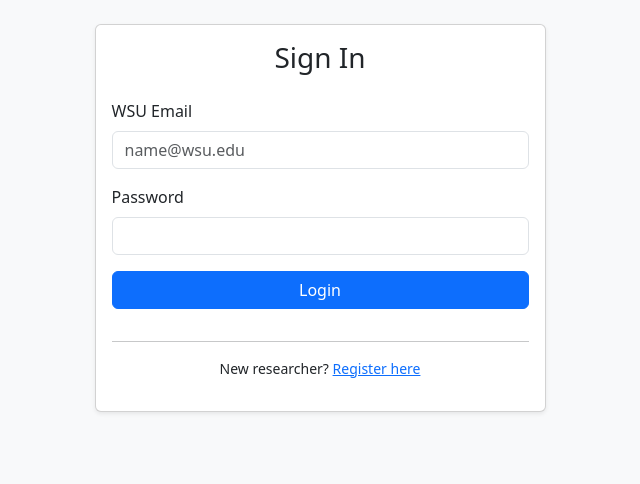
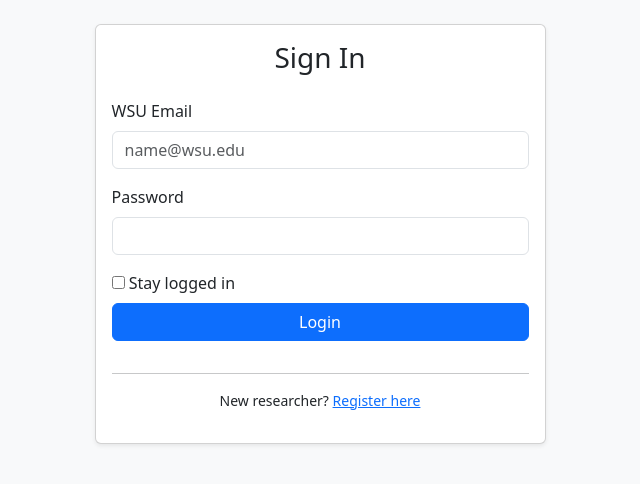
Before and after one commit to omaradil28/CPTS451-Project, a Flask app: page / in a window 1280 px wide. Shown: the part 56-540 px from the top of the page, without its empty margins (320-960 px from the left). Run offline with Flask 3, Linux system fonts and the light colour scheme; some libraries are stand-ins or nearby versions.

Commit message:
Added permanent session mechanic, you will be auto logged out after 6 hours

```diff
--- a/backend/app.py
+++ b/backend/app.py
@@ -1,6 +1,7 @@
 from flask import Flask, render_template, redirect, url_for, request, session
 import MySQLdb
 import MySQLdb.cursors
+from datetime import timedelta
 
 import database as dbl
 from dotenv import load_dotenv
@@ -16,6 +17,7 @@ app = Flask(__name__,
             static_folder='../frontend/static')
 
 app.secret_key = os.getenv("FLASK_SECRET_KEY")
+app.permanent_session_lifetime = timedelta(hours=6)
 
 @app.route('/')
 def login():
@@ -32,23 +34,24 @@ def submit_login():
     # Get login details
     email = request.form["email"]
     password_pt = request.form["password"]
+    stay_logged_in = request.form.get("stay_logged_in") is not None
 
     # Check for account in database
-    emailExists = cursor.execute(
+    cursor.execute(
         """
         SELECT * FROM users
             WHERE email = %s;
         """,
         (email,)
     )
+    tableRow = cursor.fetchone()
 
-    if not emailExists:
+    if tableRow is None:
         cursor.close()
         db.close()
         return render_template('login.html', user_logged_in=False, bad_login=True)
 
     else:
-        tableRow = cursor.fetchone()
         cursor.close()
         db.close()
 
@@ -56,6 +59,7 @@ def submit_login():
         dbPasswordHash = tableRow["password_hash"]
         if CheckHash(password_pt, dbPasswordHash.encode('utf-8')):
             # Successful login
+            session.permanent = stay_logged_in
             session["user_id"] = tableRow["user_id"]
             session["user_name"] = tableRow["name"]
             session["user_email"] = tableRow["email"]
--- a/frontend/templates/login.html
+++ b/frontend/templates/login.html
@@ -27,6 +27,10 @@
                         <label class="form-label">Password</label>
                         <input name="password" type="password" class="form-control" required>
                     </div>
+                    <div>
+                        <input type="checkbox" id="stay_logged_in" name="stay_logged_in"/>
+                        <label for="stay_logged_in" class ="form-label">Stay logged in</label>
+                      </div>
                     <button type="submit" class="btn btn-primary w-100 mb-3">Login</button>
                 </form>
                 <hr>
```
